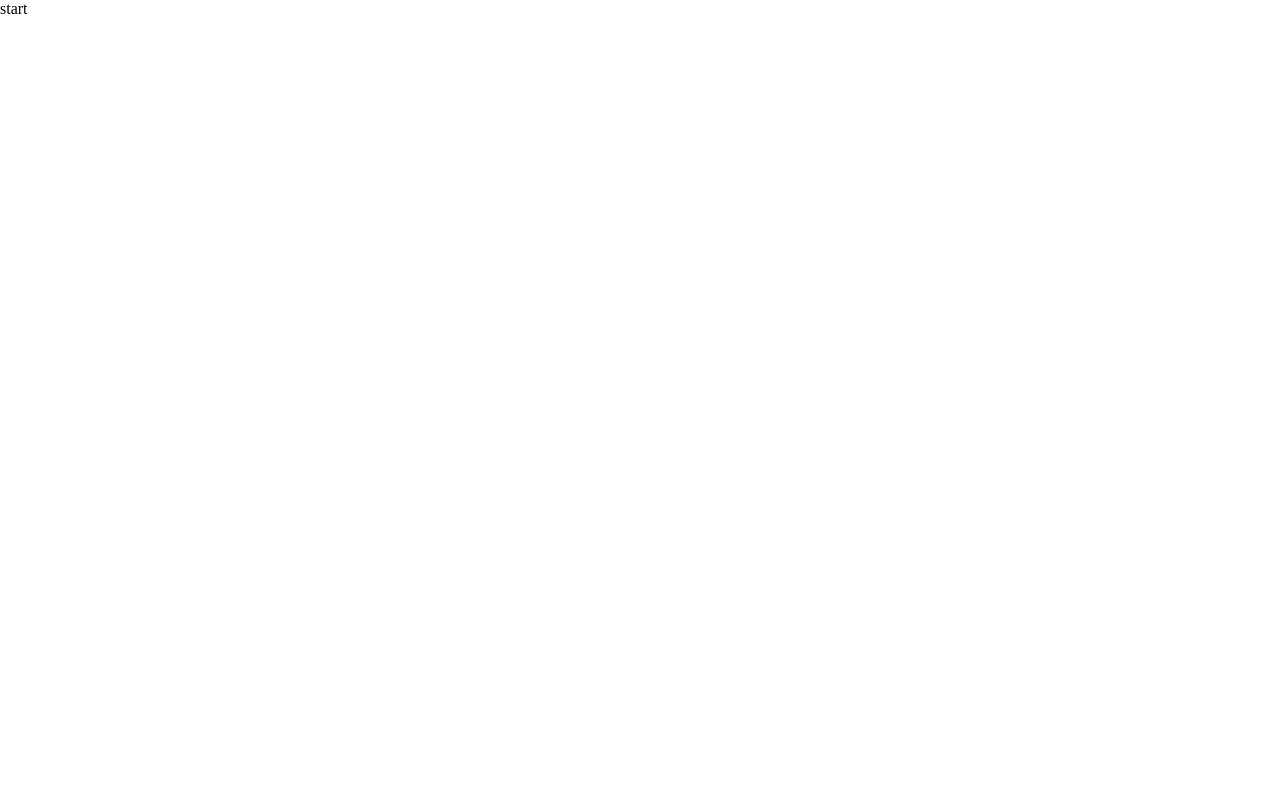
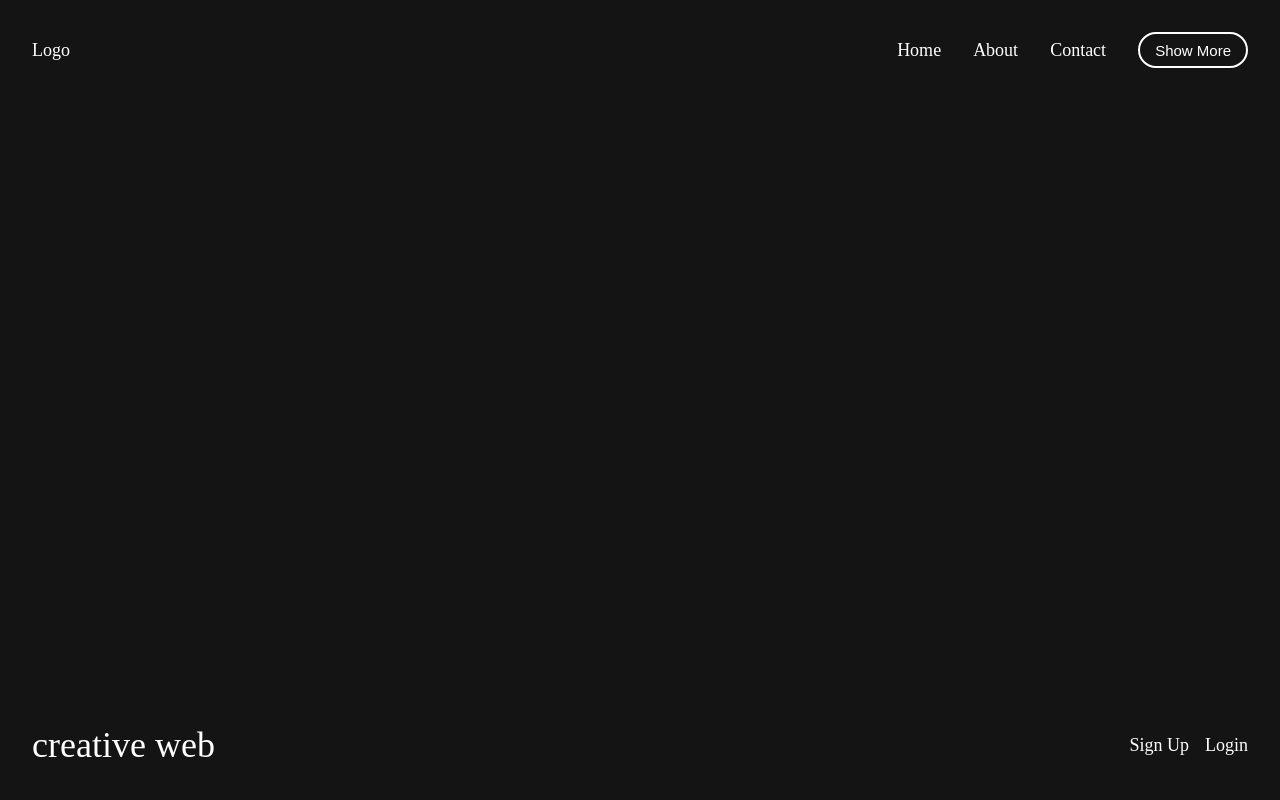
Before and after one commit to freetimezp/usefull-things-242-water, a plain HTML site: page index.html in a window 1280 px wide. Drawn offline with Linux system fonts and the light colour scheme.

Commit message:
02. usefull-things-242-water. UI.

```diff
--- a/assets/css/style.css
+++ b/assets/css/style.css
@@ -9,3 +9,73 @@
 a {
     text-decoration: none;
 }
+
+body {
+    width: 100vw;
+    height: 100vh;
+    overflow: hidden;
+    background: #141414;
+    color: #fff;
+}
+
+h1 {
+    font-size: 36px;
+    font-weight: 400;
+    line-height: 1.25;
+}
+
+p {
+    font-size: 18px;
+}
+
+nav {
+    position: fixed;
+    top: 0;
+    left: 0;
+    width: 100%;
+    padding: 2em;
+    display: flex;
+    justify-content: space-between;
+    align-items: center;
+    z-index: 2;
+}
+
+.nav-items {
+    display: flex;
+    align-items: center;
+    gap: 2em;
+}
+
+button {
+    outline: none;
+    border: 2px solid #fff;
+    border-radius: 2em;
+    background: transparent;
+    color: #fff;
+    font-size: 15px;
+    padding: 0.5em 1em;
+    cursor: pointer;
+    transition: all 0.3s ease-in-out;
+}
+
+button:hover {
+    background-color: #fff;
+    color: #000;
+}
+
+footer {
+    position: fixed;
+    bottom: 0;
+    left: 0;
+    width: 100%;
+    display: flex;
+    align-items: center;
+    justify-content: space-between;
+    padding: 2em;
+}
+
+.footer-links {
+    display: flex;
+    align-items: center;
+    gap: 1em;
+}
--- a/index.html
+++ b/index.html
@@ -1,18 +1,37 @@
 <!DOCTYPE html>
 <html lang="en">
+    <head>
+        <meta charset="UTF-8" />
+        <meta http-equiv="X-UA-Compatible" content="IE=edge" />
+        <meta name="viewport" content="width=device-width, initial-scale=1.0" />
+        <link rel="stylesheet" href="./assets/css/style.css" />
+        <title>Project</title>
+    </head>
 
-<head>
-    <meta charset="UTF-8">
-    <meta http-equiv="X-UA-Compatible" content="IE=edge" />
-    <meta name="viewport" content="width=device-width, initial-scale=1.0">
-    <link rel="stylesheet" href="./assets/css/style.css">
-    <title>Project</title>
-</head>
+    <body>
+        <nav>
+            <div class="logo">
+                <p>Logo</p>
+            </div>
 
-<body>
-    start
+            <div class="nav-items">
+                <p>Home</p>
+                <p>About</p>
+                <p>Contact</p>
 
-    <script src="./assets/js/main.js"></script>
-</body>
+                <button>Show More</button>
+            </div>
+        </nav>
 
+        <footer>
+            <h1>creative web</h1>
+
+            <div class="footer-links">
+                <p>Sign Up</p>
+                <p>Login</p>
+            </div>
+        </footer>
+
+        <script src="./assets/js/main.js"></script>
+    </body>
 </html>
```
